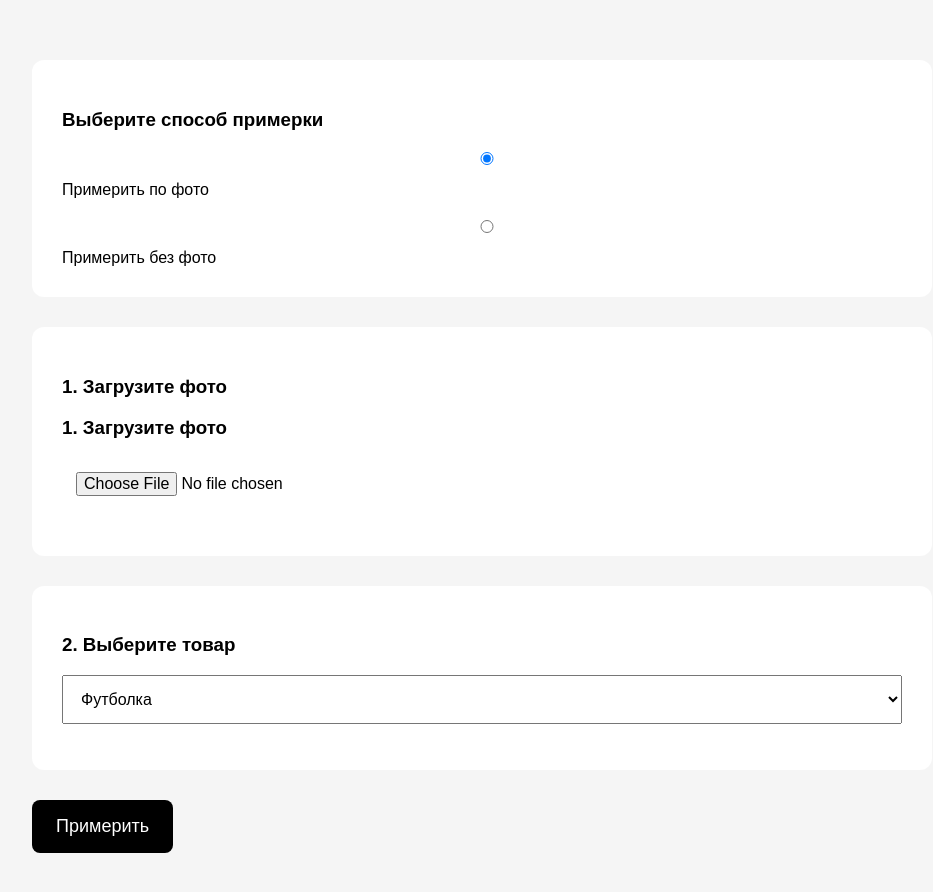
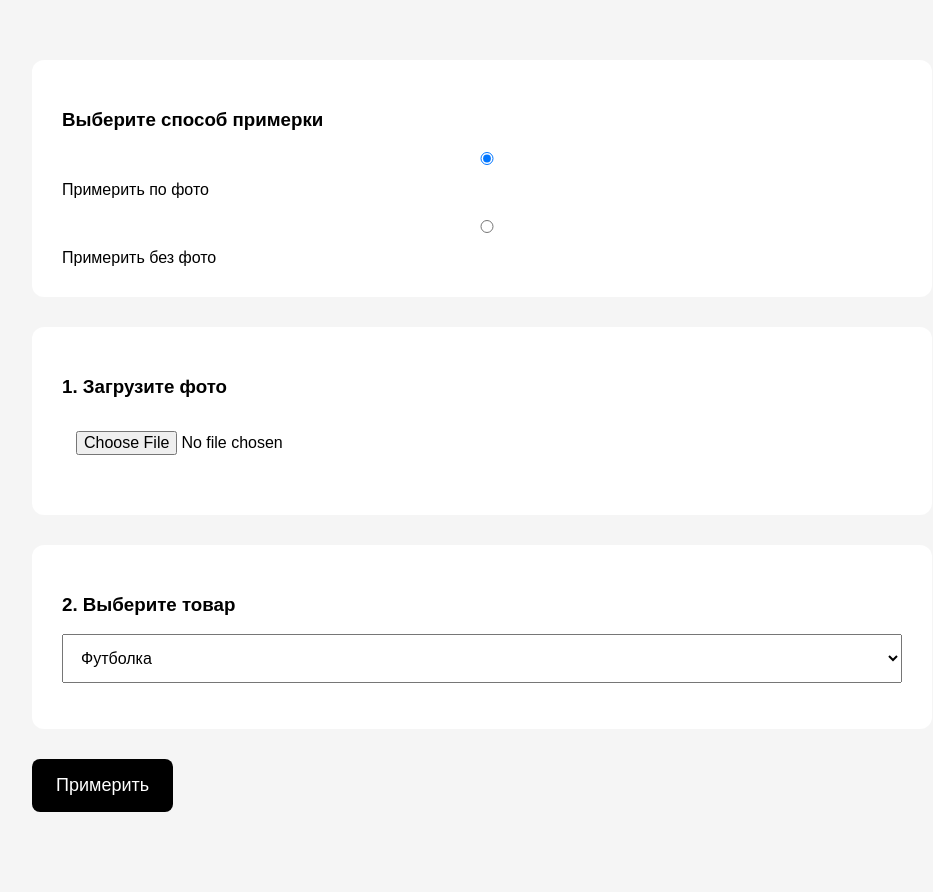
Before and after one commit to pleaseuma79-code/lookai, a plain HTML site: page tryon.html in a window 1280 px wide. Shown: the whole page, without its empty margins (158-1091 px from the left). Drawn offline with Linux system fonts and the light colour scheme.

Commit message:
Update tryon.html

```diff
--- a/tryon.html
+++ b/tryon.html
@@ -79,8 +79,6 @@
 
     <div class="box" id="photoMode">
   <h3>1. Загрузите фото</h3>
-
-      <h3>1. Загрузите фото</h3>
       <input type="file">
     </div>
 
```
